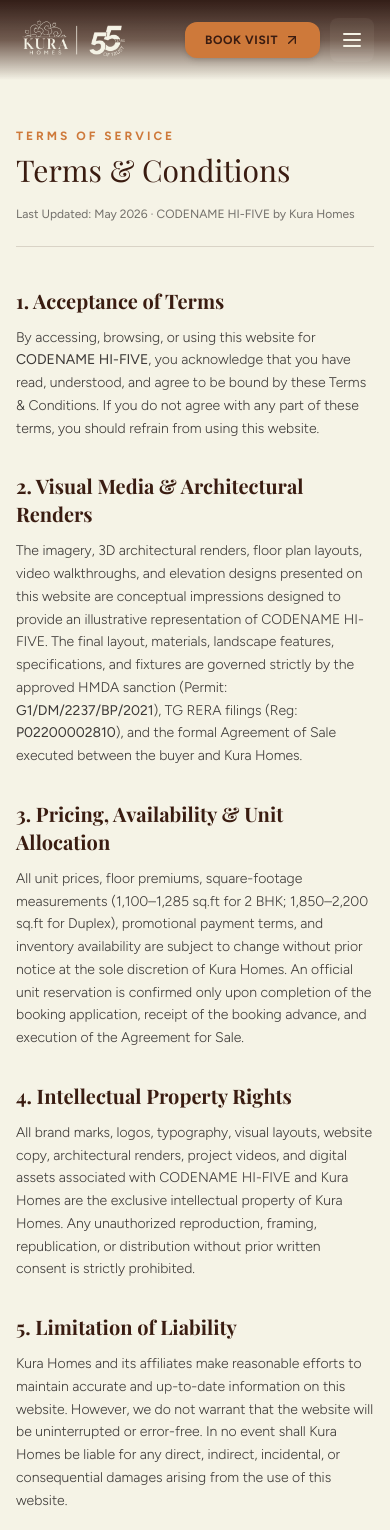
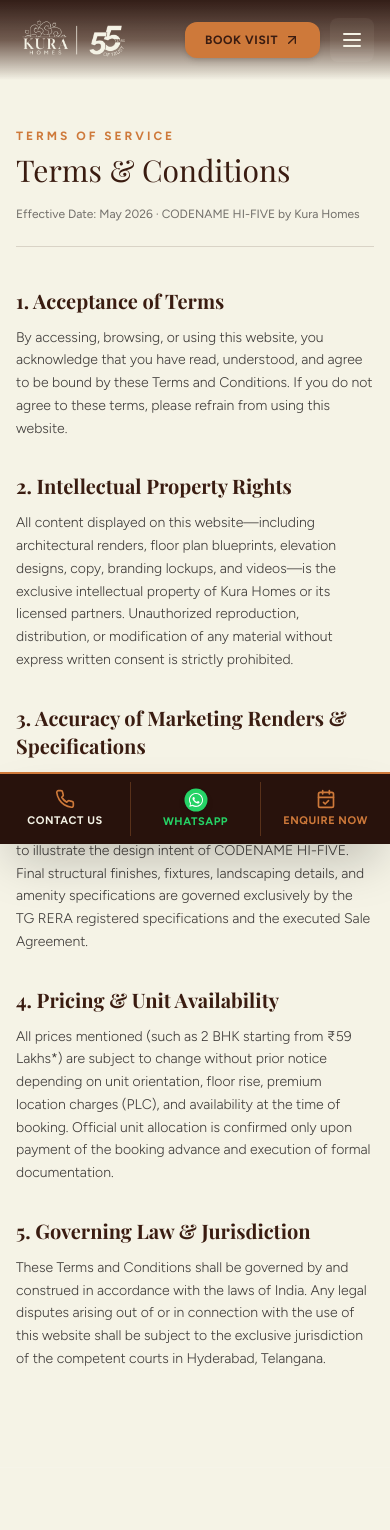
Before and after one commit to speedhousingprojects/speedkura, a Next.js app: page /terms in a window 390 px wide. Shown: the top 1530 px of the page. Built offline with nearby package versions, Linux system fonts and the light colour scheme; grey boxes are pictures that could not be loaded; a web font is replaced by a local one.

Commit message:
Fix subpage header CTAs and render lead modals on legal & careers pages

```diff
--- a/src/app/careers/page.tsx
+++ b/src/app/careers/page.tsx
@@ -3,6 +3,10 @@
 import React, { useState } from 'react';
 import Header from '@/components/nav/Header';
 import Footer from '@/components/nav/Footer';
+import FloatingWhatsApp from '@/components/ui/FloatingWhatsApp';
+
+import EnquiryModal from '@/components/ui/EnquiryModal';
+import StickyMobileBar from '@/components/ui/StickyMobileBar';
 import { Briefcase, User, Phone, Layers, Award, CheckCircle2, Send, Loader2, Sparkles } from 'lucide-react';
 import { motion } from 'framer-motion';
 
@@ -17,6 +21,20 @@
   const [errors, setErrors] = useState<{ phone?: string; name?: string }>({});
   const [loading, setLoading] = useState(false);
   const [submitted, setSubmitted] = useState(false);
+
+  // Lead Modal State for Header/Footer CTAs
+  const [leadModalOpen, setLeadModalOpen] = useState(false);
+  const [leadModalTitle, setLeadModalTitle] = useState('Book Private Site Visit');
+  const [leadModalSubtitle, setLeadModalSubtitle] = useState(
+    'Experience 5.3 acres of luxury, 40+ amenities & 90% built structures at ORR Exit-5.'
+  );
+  const [leadModalSource, setLeadModalSource] = useState('Careers Page');
+
+  const openEnquiry = (source?: string, title?: string) => {
+    setLeadModalSource(source || 'Careers Page');
+    if (title) setLeadModalTitle(title);
+    setLeadModalOpen(true);
+  };
 
   const validatePhone = (phoneStr: string) => {
     const cleanPhone = phoneStr.replace(/\D/g, '');
@@ -85,7 +103,7 @@
 
   return (
     <>
-      <Header onOpenLeadModal={() => {}} />
+      <Header onEnquire={openEnquiry} />
 
       <main className="pt-28 sm:pt-32 pb-24 bg-alabaster text-obsidian min-h-screen">
         <div className="max-w-6xl mx-auto px-4 sm:px-6 lg:px-8 space-y-12">
@@ -306,6 +324,10 @@
       </main>
 
       <Footer />
+      <StickyMobileBar onEnquire={openEnquiry} />
+      <FloatingWhatsApp />
+
+      <EnquiryModal isOpen={leadModalOpen} onClose={() => setLeadModalOpen(false)} source={leadModalSource} />
     </>
   );
 }
--- a/src/app/disclaimer/page.tsx
+++ b/src/app/disclaimer/page.tsx
@@ -1,15 +1,31 @@
 'use client';
 
-import React from 'react';
+import React, { useState } from 'react';
 import Header from '@/components/nav/Header';
 import Footer from '@/components/nav/Footer';
 import FloatingWhatsApp from '@/components/ui/FloatingWhatsApp';
+
+import EnquiryModal from '@/components/ui/EnquiryModal';
+import StickyMobileBar from '@/components/ui/StickyMobileBar';
 import { BRAND } from '@/data/content';
 
 export default function DisclaimerPage() {
+  const [leadModalOpen, setLeadModalOpen] = useState(false);
+  const [leadModalTitle, setLeadModalTitle] = useState('Book Private Site Visit');
+  const [leadModalSubtitle, setLeadModalSubtitle] = useState(
+    'Experience 5.3 acres of luxury, 40+ amenities & 90% built structures at ORR Exit-5.'
+  );
+  const [leadModalSource, setLeadModalSource] = useState('Disclaimer Page');
+
+  const openEnquiry = (source?: string, title?: string) => {
+    setLeadModalSource(source || 'Disclaimer Page');
+    if (title) setLeadModalTitle(title);
+    setLeadModalOpen(true);
+  };
+
   return (
     <>
-      <Header />
+      <Header onEnquire={openEnquiry} />
 
       <main className="pt-32 pb-24 bg-[#F5F3E6] text-[#1B1717] min-h-screen">
         <div className="max-w-4xl mx-auto px-4 sm:px-6 lg:px-8">
@@ -77,7 +93,10 @@
       </main>
 
       <Footer />
+      <StickyMobileBar onEnquire={openEnquiry} />
       <FloatingWhatsApp />
+
+      <EnquiryModal isOpen={leadModalOpen} onClose={() => setLeadModalOpen(false)} source={leadModalSource} />
     </>
   );
 }
--- a/src/app/privacy-policy/page.tsx
+++ b/src/app/privacy-policy/page.tsx
@@ -1,15 +1,31 @@
 'use client';
 
-import React from 'react';
+import React, { useState } from 'react';
 import Header from '@/components/nav/Header';
 import Footer from '@/components/nav/Footer';
 import FloatingWhatsApp from '@/components/ui/FloatingWhatsApp';
+
+import EnquiryModal from '@/components/ui/EnquiryModal';
+import StickyMobileBar from '@/components/ui/StickyMobileBar';
 import { BRAND } from '@/data/content';
 
 export default function PrivacyPolicyPage() {
+  const [leadModalOpen, setLeadModalOpen] = useState(false);
+  const [leadModalTitle, setLeadModalTitle] = useState('Book Private Site Visit');
+  const [leadModalSubtitle, setLeadModalSubtitle] = useState(
+    'Experience 5.3 acres of luxury, 40+ amenities & 90% built structures at ORR Exit-5.'
+  );
+  const [leadModalSource, setLeadModalSource] = useState('Privacy Policy Page');
+
+  const openEnquiry = (source?: string, title?: string) => {
+    setLeadModalSource(source || 'Privacy Policy Page');
+    if (title) setLeadModalTitle(title);
+    setLeadModalOpen(true);
+  };
+
   return (
     <>
-      <Header />
+      <Header onEnquire={openEnquiry} />
 
       <main className="pt-32 pb-24 bg-[#F5F3E6] text-[#1B1717] min-h-screen">
         <div className="max-w-4xl mx-auto px-4 sm:px-6 lg:px-8">
@@ -93,7 +109,10 @@
       </main>
 
       <Footer />
+      <StickyMobileBar onEnquire={openEnquiry} />
       <FloatingWhatsApp />
+
+      <EnquiryModal isOpen={leadModalOpen} onClose={() => setLeadModalOpen(false)} source={leadModalSource} />
     </>
   );
 }
--- a/src/app/terms/page.tsx
+++ b/src/app/terms/page.tsx
@@ -1,15 +1,31 @@
 'use client';
 
-import React from 'react';
+import React, { useState } from 'react';
 import Header from '@/components/nav/Header';
 import Footer from '@/components/nav/Footer';
 import FloatingWhatsApp from '@/components/ui/FloatingWhatsApp';
+
+import EnquiryModal from '@/components/ui/EnquiryModal';
+import StickyMobileBar from '@/components/ui/StickyMobileBar';
 import { BRAND } from '@/data/content';
 
 export default function TermsPage() {
+  const [leadModalOpen, setLeadModalOpen] = useState(false);
+  const [leadModalTitle, setLeadModalTitle] = useState('Book Private Site Visit');
+  const [leadModalSubtitle, setLeadModalSubtitle] = useState(
+    'Experience 5.3 acres of luxury, 40+ amenities & 90% built structures at ORR Exit-5.'
+  );
+  const [leadModalSource, setLeadModalSource] = useState('Terms Page');
+
+  const openEnquiry = (source?: string, title?: string) => {
+    setLeadModalSource(source || 'Terms Page');
+    if (title) setLeadModalTitle(title);
+    setLeadModalOpen(true);
+  };
+
   return (
     <>
-      <Header />
+      <Header onEnquire={openEnquiry} />
 
       <main className="pt-32 pb-24 bg-[#F5F3E6] text-[#1B1717] min-h-screen">
         <div className="max-w-4xl mx-auto px-4 sm:px-6 lg:px-8">
@@ -22,7 +38,7 @@
               Terms & Conditions
             </h1>
             <p className="text-xs text-[#1B1717]/60">
-              Last Updated: May 2026 · CODENAME HI-FIVE by Kura Homes
+              Effective Date: May 2026 · CODENAME HI-FIVE by Kura Homes
             </p>
           </div>
 
@@ -33,52 +49,43 @@
                 1. Acceptance of Terms
               </h2>
               <p>
-                By accessing, browsing, or using this website for <strong>CODENAME HI-FIVE</strong>, you acknowledge that you have read, understood, and agree to be bound by these Terms & Conditions. If you do not agree with any part of these terms, you should refrain from using this website.
+                By accessing, browsing, or using this website, you acknowledge that you have read, understood, and agree to be bound by these Terms and Conditions. If you do not agree to these terms, please refrain from using this website.
               </p>
             </section>
 
             <section>
               <h2 className="font-gumani text-xl sm:text-2xl font-bold text-[#3A1C11] mb-3">
-                2. Visual Media & Architectural Renders
+                2. Intellectual Property Rights
               </h2>
               <p>
-                The imagery, 3D architectural renders, floor plan layouts, video walkthroughs, and elevation designs presented on this website are conceptual impressions designed to provide an illustrative representation of CODENAME HI-FIVE. The final layout, materials, landscape features, specifications, and fixtures are governed strictly by the approved HMDA sanction (Permit: <strong>{BRAND.hmda}</strong>), TG RERA filings (Reg: <strong>{BRAND.rera}</strong>), and the formal Agreement of Sale executed between the buyer and Kura Homes.
+                All content displayed on this website—including architectural renders, floor plan blueprints, elevation designs, copy, branding lockups, and videos—is the exclusive intellectual property of Kura Homes or its licensed partners. Unauthorized reproduction, distribution, or modification of any material without express written consent is strictly prohibited.
               </p>
             </section>
 
             <section>
               <h2 className="font-gumani text-xl sm:text-2xl font-bold text-[#3A1C11] mb-3">
-                3. Pricing, Availability & Unit Allocation
+                3. Accuracy of Marketing Renders & Specifications
               </h2>
               <p>
-                All unit prices, floor premiums, square-footage measurements (1,100–1,285 sq.ft for 2 BHK; 1,850–2,200 sq.ft for Duplex), promotional payment terms, and inventory availability are subject to change without prior notice at the sole discretion of Kura Homes. An official unit reservation is confirmed only upon completion of the booking application, receipt of the booking advance, and execution of the Agreement for Sale.
+                Visual representations, 3D architectural walkthroughs, render perspectives, and interior design concepts displayed on this website are artistic impressions meant to illustrate the design intent of CODENAME HI-FIVE. Final structural finishes, fixtures, landscaping details, and amenity specifications are governed exclusively by the TG RERA registered specifications and the executed Sale Agreement.
               </p>
             </section>
 
             <section>
               <h2 className="font-gumani text-xl sm:text-2xl font-bold text-[#3A1C11] mb-3">
-                4. Intellectual Property Rights
+                4. Pricing & Unit Availability
               </h2>
               <p>
-                All brand marks, logos, typography, visual layouts, website copy, architectural renders, project videos, and digital assets associated with CODENAME HI-FIVE and Kura Homes are the exclusive intellectual property of Kura Homes. Any unauthorized reproduction, framing, republication, or distribution without prior written consent is strictly prohibited.
+                All prices mentioned (such as 2 BHK starting from ₹59 Lakhs*) are subject to change without prior notice depending on unit orientation, floor rise, premium location charges (PLC), and availability at the time of booking. Official unit allocation is confirmed only upon payment of the booking advance and execution of formal documentation.
               </p>
             </section>
 
             <section>
               <h2 className="font-gumani text-xl sm:text-2xl font-bold text-[#3A1C11] mb-3">
-                5. Limitation of Liability
+                5. Governing Law & Jurisdiction
               </h2>
               <p>
-                Kura Homes and its affiliates make reasonable efforts to maintain accurate and up-to-date information on this website. However, we do not warrant that the website will be uninterrupted or error-free. In no event shall Kura Homes be liable for any direct, indirect, incidental, or consequential damages arising from the use of this website.
-              </p>
-            </section>
-
-            <section>
-              <h2 className="font-gumani text-xl sm:text-2xl font-bold text-[#3A1C11] mb-3">
-                6. Governing Law & Jurisdiction
-              </h2>
-              <p>
-                These Terms & Conditions and any disputes or claims arising out of or related to this website or real estate transactions for CODENAME HI-FIVE shall be governed by and construed in accordance with the laws of India, under the exclusive jurisdiction of the competent courts in Hyderabad, Telangana.
+                These Terms and Conditions shall be governed by and construed in accordance with the laws of India. Any legal disputes arising out of or in connection with the use of this website shall be subject to the exclusive jurisdiction of the competent courts in Hyderabad, Telangana.
               </p>
             </section>
           </div>
@@ -86,7 +93,10 @@
       </main>
 
       <Footer />
+      <StickyMobileBar onEnquire={openEnquiry} />
       <FloatingWhatsApp />
+
+      <EnquiryModal isOpen={leadModalOpen} onClose={() => setLeadModalOpen(false)} source={leadModalSource} />
     </>
   );
 }
```
